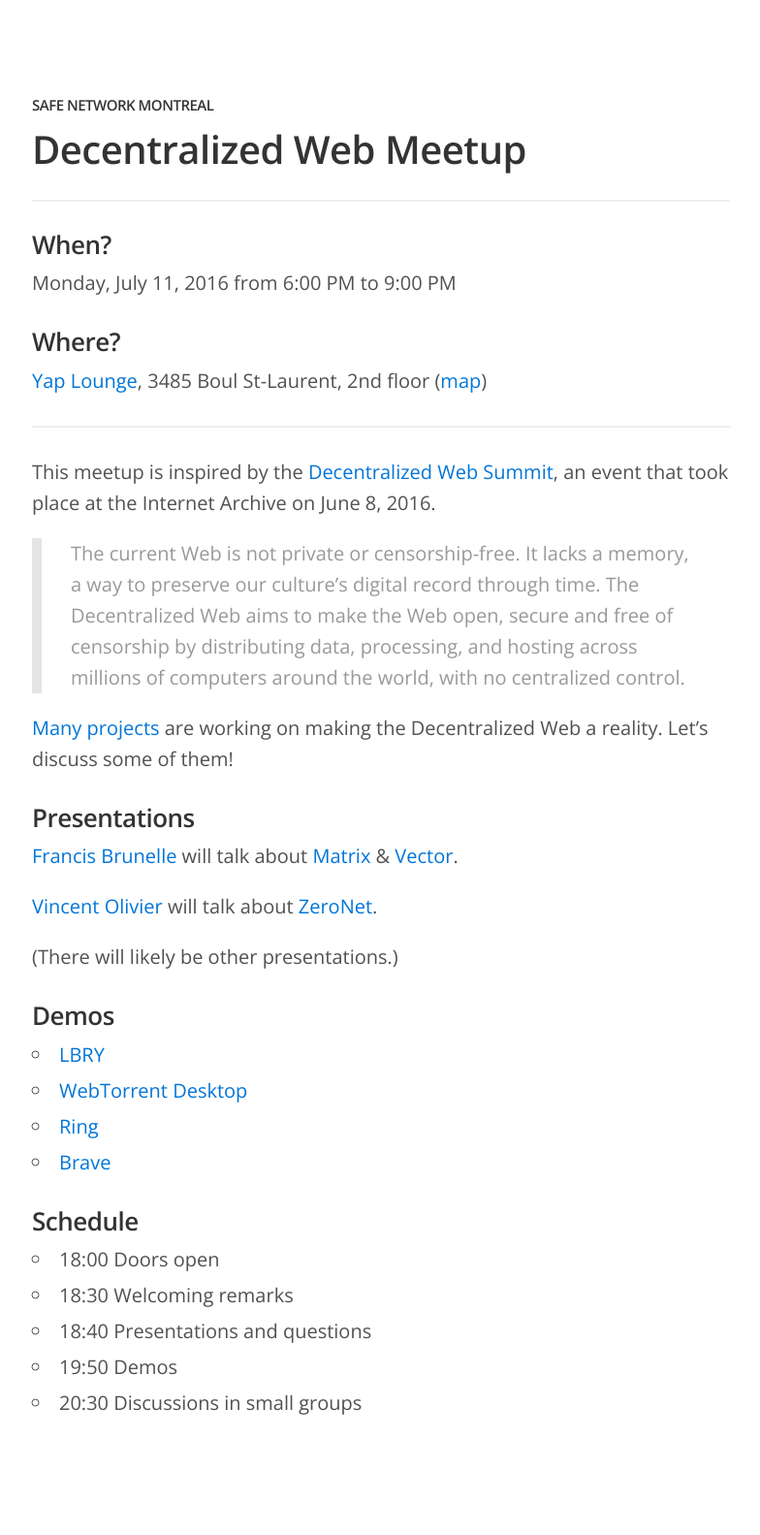
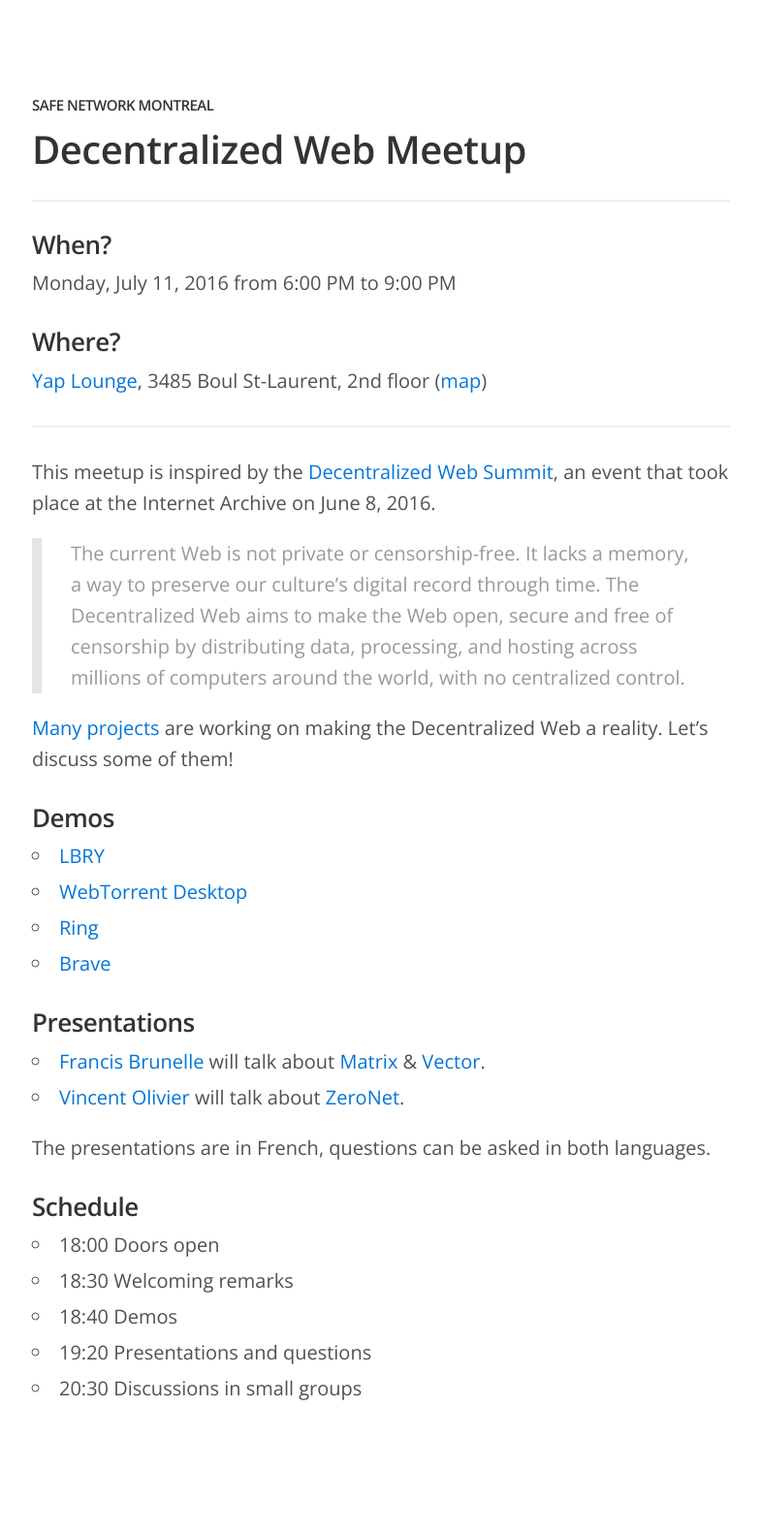
Before and after one commit to safenetwork/montreal.safenetwork.org, a Jekyll site: the page built from _posts/2016-07-11-decentralized-web-meetup.md, in a window 1280 px wide. Shown: the whole page at 97% size, without its empty margins (247-1031 px from the left). Built offline with Jekyll 4.4.1, drawn with Linux system fonts in a browser that asks for light colours.

Commit message:
put demos before presentations

```diff
--- a/_posts/2016-07-11-decentralized-web-meetup.md
+++ b/_posts/2016-07-11-decentralized-web-meetup.md
@@ -17,14 +17,6 @@
 
 [Many projects](http://www.decentralizedweb.net/learn-more/#science-fair) are working on making the Decentralized Web a reality. Let's discuss some of them!
 
-### Presentations
-
-[Francis Brunelle](https://frabrunelle.com/) will talk about [Matrix](http://matrix.org/) & [Vector](https://vector.im/).
-
-[Vincent Olivier](https://github.com/up4) will talk about [ZeroNet](https://zeronet.io/).
-
-(There will likely be other presentations.)
-
 ### Demos
 
 * [LBRY](https://lbry.io/)
@@ -32,10 +24,17 @@
 * [Ring](https://ring.cx/)
 * [Brave](https://www.brave.com/)
 
+### Presentations
+
+* [Francis Brunelle](https://frabrunelle.com/) will talk about [Matrix](http://matrix.org/) & [Vector](https://vector.im/).
+* [Vincent Olivier](https://github.com/up4) will talk about [ZeroNet](https://zeronet.io/).
+
+The presentations are in French, questions can be asked in both languages.
+
 ### Schedule
 
 * 18:00 Doors open
 * 18:30 Welcoming remarks
-* 18:40 Presentations and questions
-* 19:50 Demos
+* 18:40 Demos
+* 19:20 Presentations and questions
 * 20:30 Discussions in small groups
```
